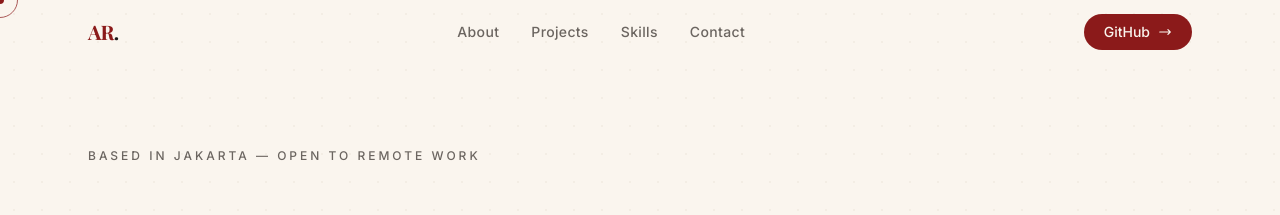
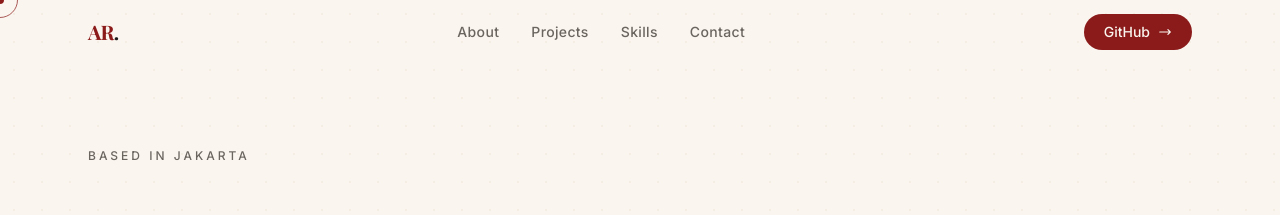
Before and after one commit to ascendiazorg/portfolio, a Next.js app: page / in a window 1280 px wide. Shown: the top 215 px of the page. Built offline with nearby package versions, Linux system fonts and the light colour scheme; a web font is replaced by a local one.

Commit message:
Remove open to remote work text

```diff
--- a/components/Hero.tsx
+++ b/components/Hero.tsx
@@ -55,7 +55,7 @@ export default function Hero() {
       <div className="relative max-w-6xl mx-auto px-6 py-32 w-full">
         <div className="max-w-3xl">
           <p className="font-sans text-xs font-medium tracking-[0.25em] uppercase text-charcoal-muted mb-10 animate-fade-in">
-            Based in Jakarta &mdash; open to remote work
+            Based in Jakarta
           </p>
 
           <h1 className="font-serif text-6xl md:text-7xl lg:text-8xl font-bold text-charcoal leading-none tracking-tight mb-6 animate-slide-up">
```
